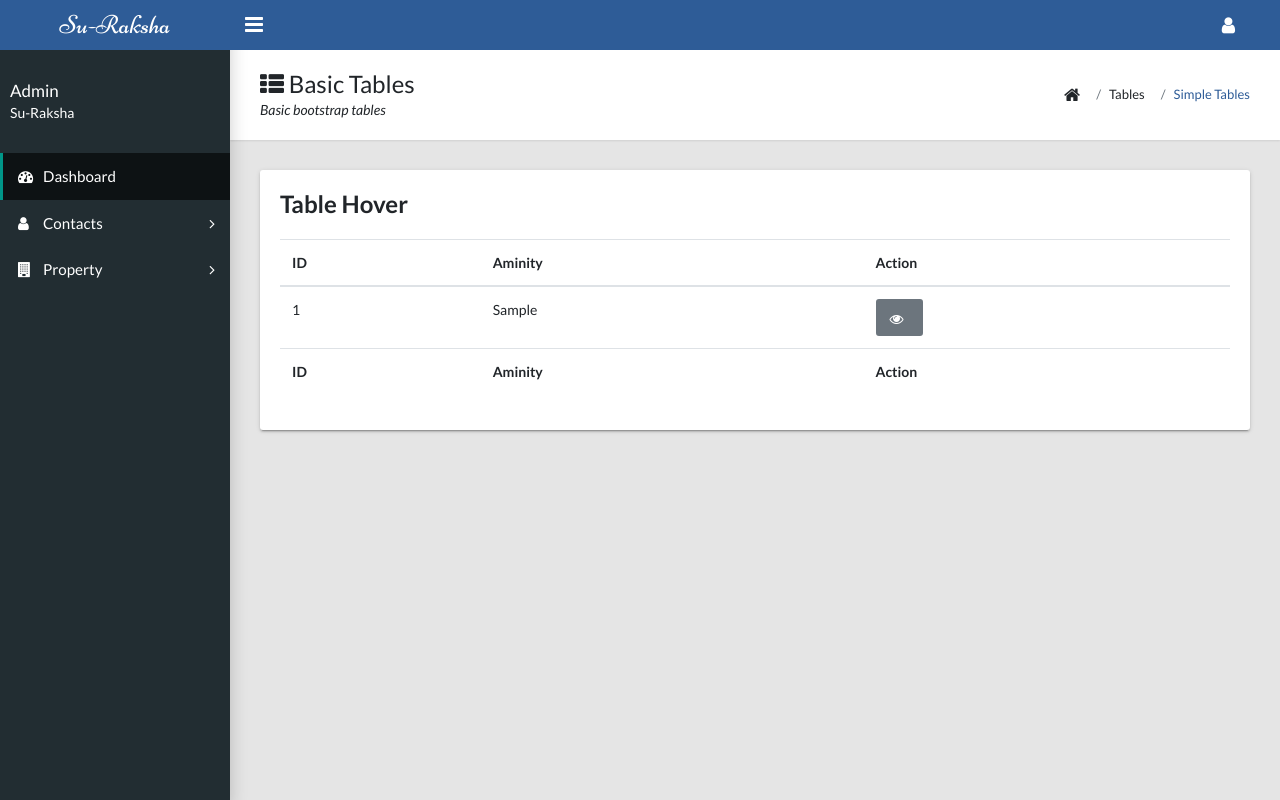
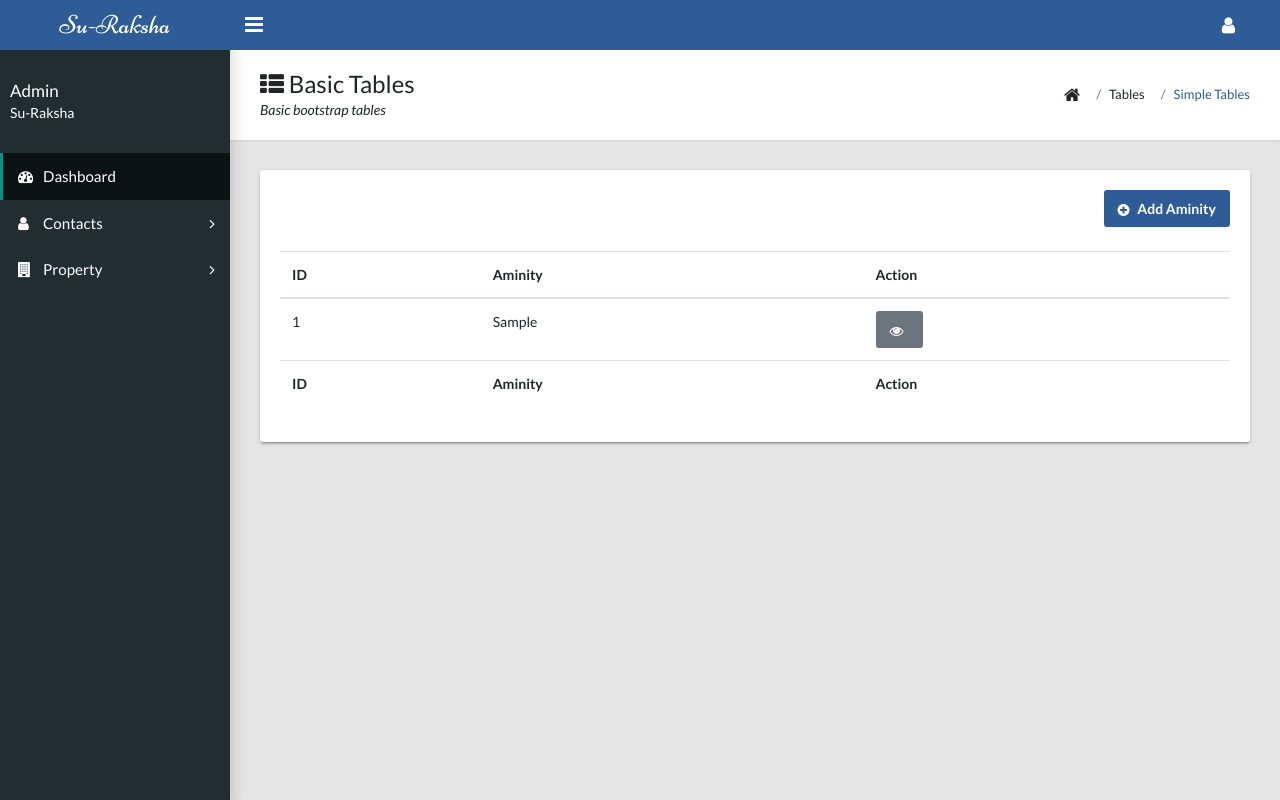
Before and after one commit to Sanjeev-Singla/SuRaksha, a CodeIgniter app: page /SuRaksha/index.php/admin/property/aminity in a window 1280 px wide. Run offline with CodeIgniter, Linux system fonts and the light colour scheme; the visitor is signed in with stand-in values (Sample User, id 1); tables that the repository leaves empty or names only in its code hold one stand-in row (values such as "Sample post").

Commit message:
aminity add at admin side and show in list of add property

```diff
--- a/application/controllers/admin/Admin.php
+++ b/application/controllers/admin/Admin.php
@@ -34,12 +34,12 @@ class Admin extends MY_Controller {
                     }else{
                         $this->_msg('alert', 'Incorrect Password.');
                         $this->_class('alert_class', 'red');
-                        _redirect_pre('admin/login');
+                        _redirect('admin/login');
                     }
                 } else {
                     $this->_msg('alert', 'Incorrect Username.');
                     $this->_class('alert_class', 'red');
-                    _redirect_pre('admin/login');
+                    _redirect('admin/login');
                 }
             }
         }else{
--- a/application/controllers/admin/Property.php
+++ b/application/controllers/admin/Property.php
@@ -47,13 +47,27 @@ class Property extends MY_Controller {
 
 
         }else{
-            $this->index('properties');
+            $data['properties'] = [];
+            $data["aminities"]=$this->global_model->get_all('aminities');
+            $this->index('properties',$data);
         }
     }
 
     public function aminity(){
-         $data=$this->global_model->get_all('aminities');
-        $this->index('aminity',$data);
+        if ($data = $this->input->post()) {
+            $result = $this->global_model->add('aminities',$data);
+            if ($result) {
+                $this->_class('alert_class','green');
+                $this->_msg('alert',"Adminity Added Successfully");
+            }else{
+                $this->_class('alert_class','red');
+                $this->_msg('alert',"Unable to Add Aminity!");
+            }
+            _redirect_pre();
+        }else{
+            $data=$this->global_model->get_all('aminities');
+            $this->index('aminity',$data);
+        }
     }
 
 }
--- a/application/views/admin/property/aminity.php
+++ b/application/views/admin/property/aminity.php
@@ -14,7 +14,9 @@
   <div class="row">
     <div class="col-md-12">
       <div class="tile">
-        <h3 class="tile-title">Table Hover</h3>
+        <button type="button" class="btn btn-primary pull-right mb-4" data-toggle="modal" data-target="#exampleModal">
+          <i class="fa fa-plus-circle"></i> Add Aminity
+        </button>
         <table class="table table-hover">
           <thead>
             <tr>
@@ -59,7 +61,17 @@
           <span aria-hidden="true">&times;</span>
         </button>
       </div>
-      <div class="modal-body" id="contact_us_message"></div>
+      <div class="modal-body" id="contact_us_message">
+
+        <form action="" method="POST">
+          <div class="form-group">
+            <label for="exampleInputEmail1">Aminity</label>
+            <input class="form-control" id="aminities" name="aminities" type="text" aria-describedby="emailHelp" placeholder="Enter Aminity" required="">
+          </div>
+          <button type="submit" class="btn btn-primary">Save Aminity</button>
+        </form>
+
+      </div>
       <div class="modal-footer">
         <button type="button" class="btn btn-secondary" data-dismiss="modal">Close</button>
       </div>
```
Also changed, not shown: application/views/admin/property/properties.php (+4 -6 lines).
